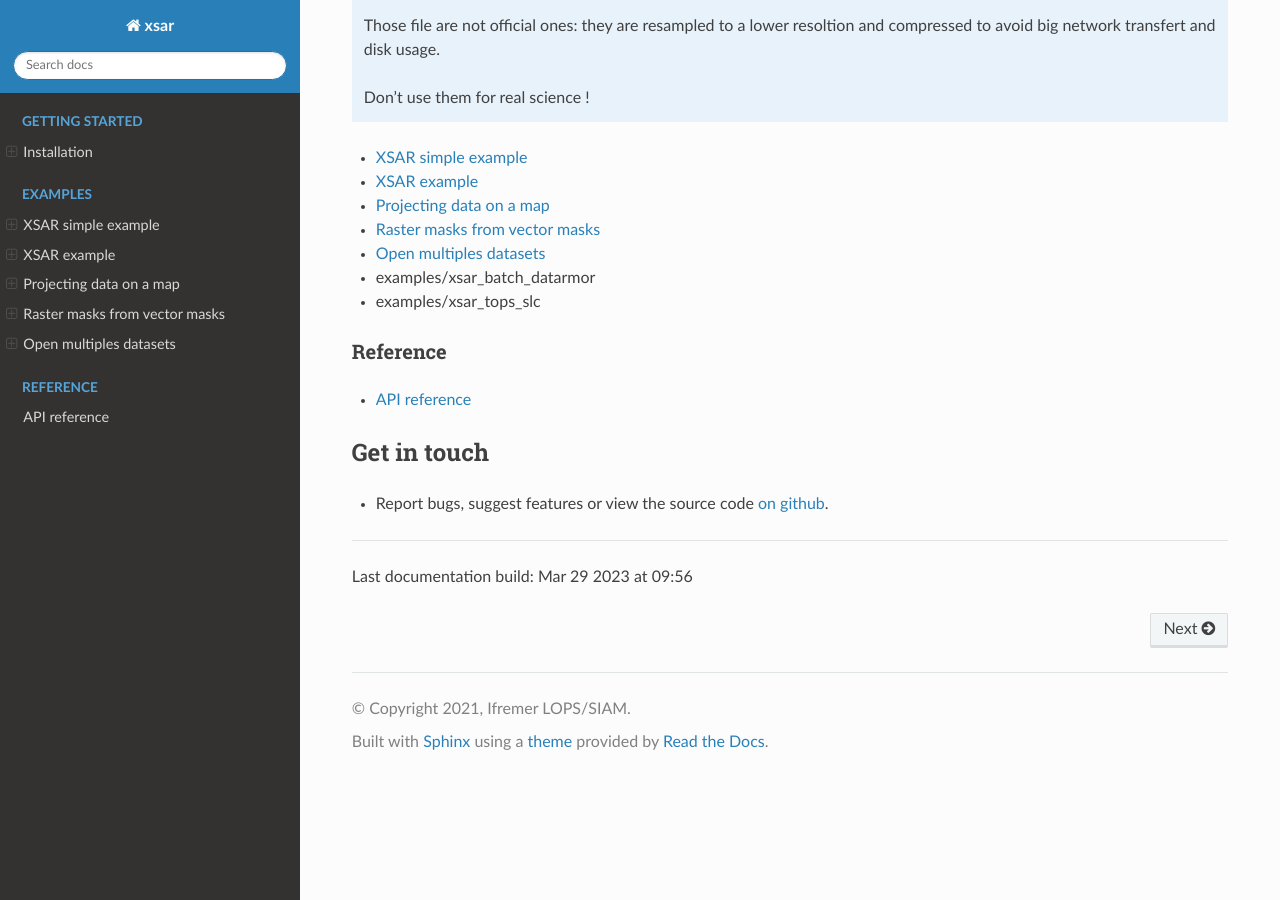
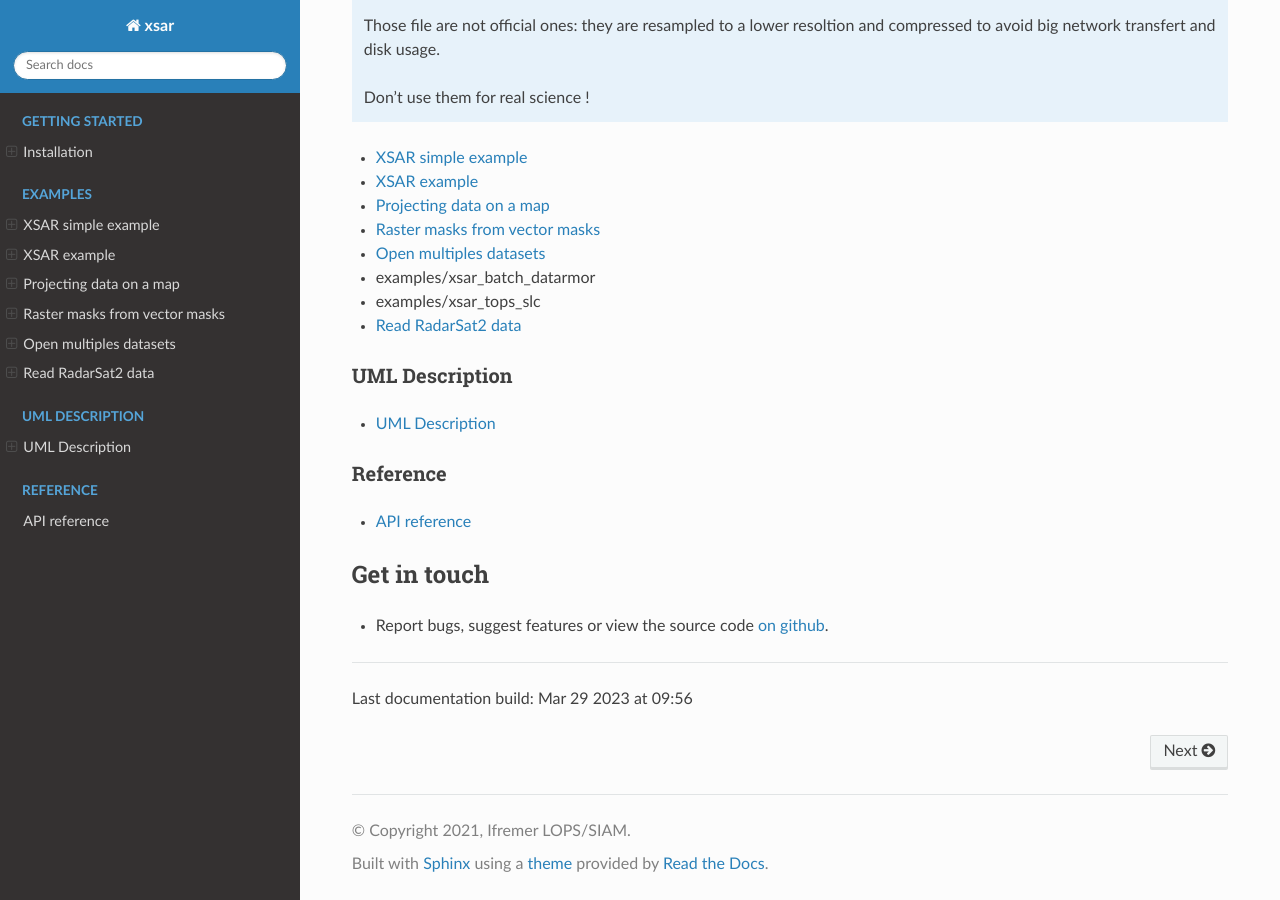
Before and after one commit to umr-lops/xsar, a Sphinx documentation site: the page built from docs/index.rst, in a window 1280 px wide and 900 px high, scrolled down 1141 px. Built offline with Sphinx 7.4.7 and the Read the Docs theme 2.0.0, drawn with Linux system fonts in a browser that asks for light colours; pages that are not in the unit, such as notebooks, are missing from menus; the version number could not be read and is left out.

Commit message:
Add documentation for radarsat2.ipynb and uml diagrams

```diff
--- a/docs/index.rst
+++ b/docs/index.rst
@@ -58,6 +58,13 @@ Examples
 
 * :doc:`examples/xsar_tops_slc`
 
+* :doc:`examples/radarsat2`
+
+UML Description
+...............
+
+* :doc:`uml`
+
 Reference
 .........
 
@@ -92,6 +99,14 @@ Last documentation build: |today|
    examples/xsar_multiple
    examples/xsar_batch_datarmor
    examples/xsar_tops_slc
+   examples/radarsat2
+
+.. toctree::
+   :maxdepth: 1
+   :hidden:
+   :caption: UML Description
+
+   uml
 
 .. toctree::
    :maxdepth: 1
```
Also changed, not shown: docs/uml.rst (added, +17 -0 lines), docs/uml/classes_all_attributes.png (added), docs/uml/packages_all_attributes.png (added).
